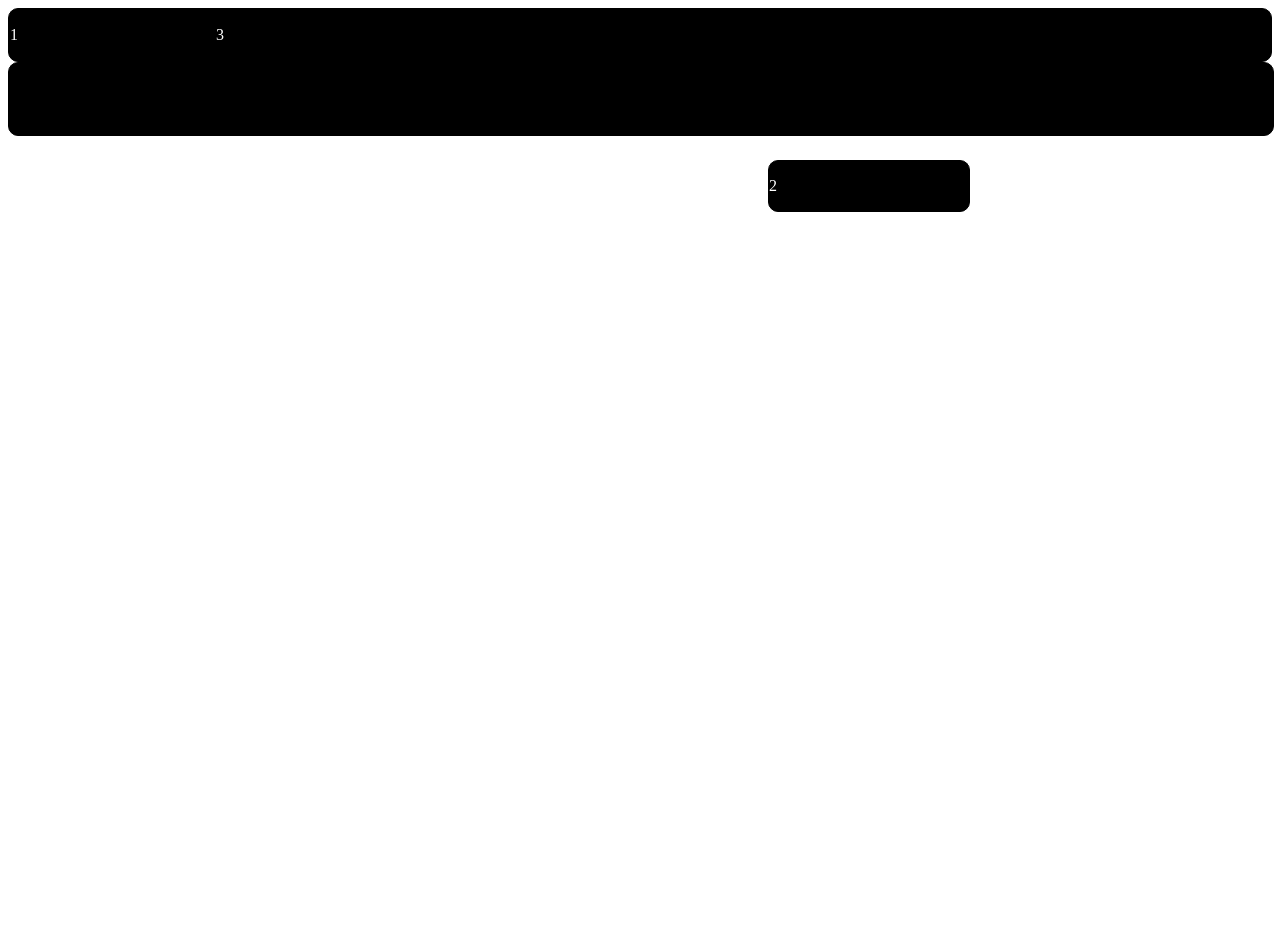
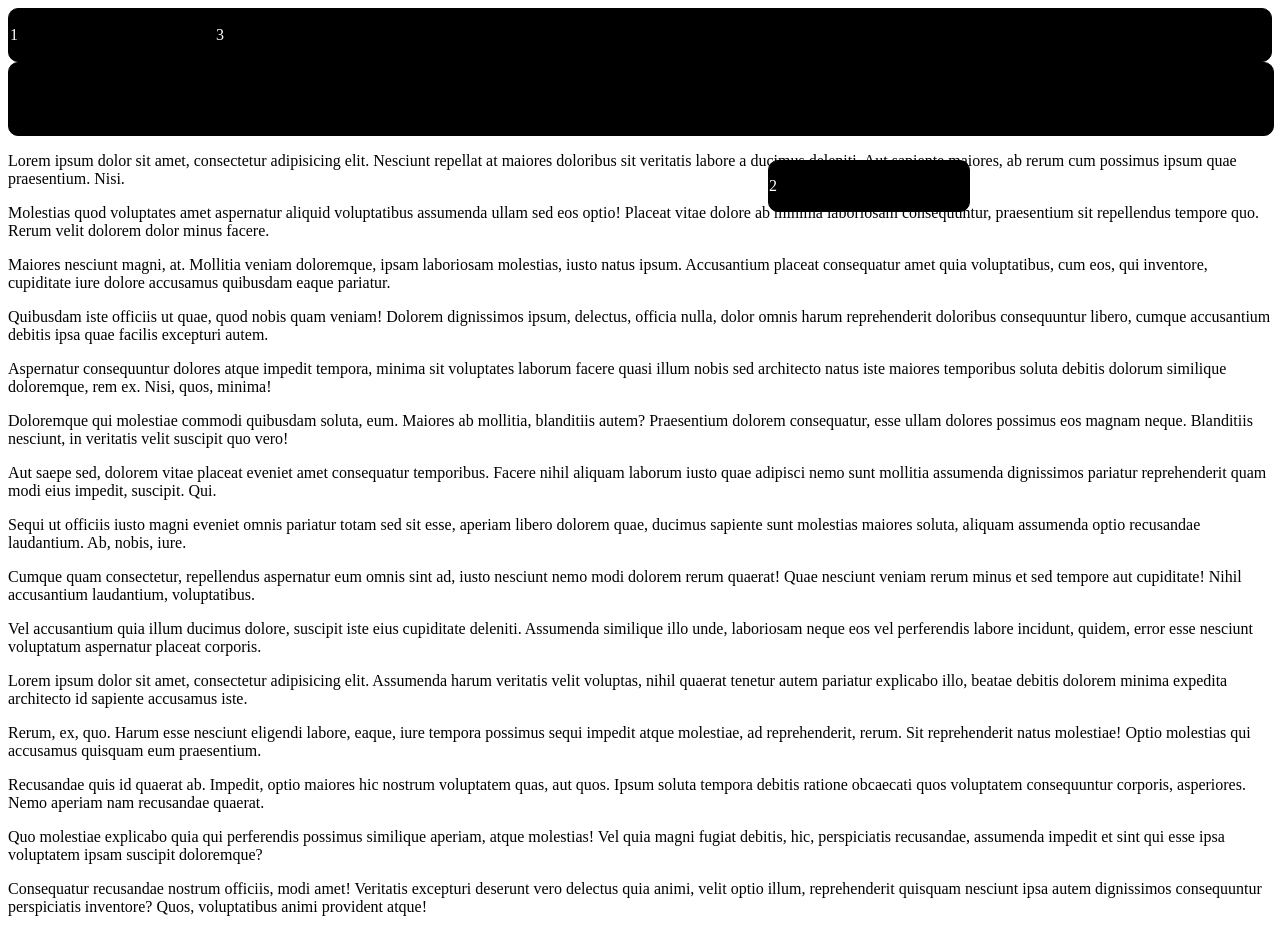
Before and after one commit to jcolivares/posicionamiento, a plain HTML site: page index.html in a window 1280 px wide. Before the commit the page ends 800 px from the top, so only its background shows below. Drawn offline with Linux system fonts and the light colour scheme.

Commit message:
Agregando ejemplo de flotacion

```diff
--- a/css/posicionamiento.css
+++ b/css/posicionamiento.css
@@ -17,8 +17,12 @@ div {
 }
 
 #caja2 {
-    position: absolute;
+    position: fixed;
     top: 20%;
     left: 60%;
     z-index: 1;
 }
+
+#caja2 {
+    float: left;
+}
--- a/index.html
+++ b/index.html
@@ -26,5 +26,22 @@
     <br>
     <br>
     </div>
+
+    <!-- (p>lorem)*10 -->
+    <p>Lorem ipsum dolor sit amet, consectetur adipisicing elit. Nesciunt repellat at maiores doloribus sit veritatis labore a ducimus deleniti. Aut sapiente maiores, ab rerum cum possimus ipsum quae praesentium. Nisi.</p>
+    <p>Molestias quod voluptates amet aspernatur aliquid voluptatibus assumenda ullam sed eos optio! Placeat vitae dolore ab minima laboriosam consequuntur, praesentium sit repellendus tempore quo. Rerum velit dolorem dolor minus facere.</p>
+    <p>Maiores nesciunt magni, at. Mollitia veniam doloremque, ipsam laboriosam molestias, iusto natus ipsum. Accusantium placeat consequatur amet quia voluptatibus, cum eos, qui inventore, cupiditate iure dolore accusamus quibusdam eaque pariatur.</p>
+    <p>Quibusdam iste officiis ut quae, quod nobis quam veniam! Dolorem dignissimos ipsum, delectus, officia nulla, dolor omnis harum reprehenderit doloribus consequuntur libero, cumque accusantium debitis ipsa quae facilis excepturi autem.</p>
+    <p>Aspernatur consequuntur dolores atque impedit tempora, minima sit voluptates laborum facere quasi illum nobis sed architecto natus iste maiores temporibus soluta debitis dolorum similique doloremque, rem ex. Nisi, quos, minima!</p>
+    <p>Doloremque qui molestiae commodi quibusdam soluta, eum. Maiores ab mollitia, blanditiis autem? Praesentium dolorem consequatur, esse ullam dolores possimus eos magnam neque. Blanditiis nesciunt, in veritatis velit suscipit quo vero!</p>
+    <p>Aut saepe sed, dolorem vitae placeat eveniet amet consequatur temporibus. Facere nihil aliquam laborum iusto quae adipisci nemo sunt mollitia assumenda dignissimos pariatur reprehenderit quam modi eius impedit, suscipit. Qui.</p>
+    <p>Sequi ut officiis iusto magni eveniet omnis pariatur totam sed sit esse, aperiam libero dolorem quae, ducimus sapiente sunt molestias maiores soluta, aliquam assumenda optio recusandae laudantium. Ab, nobis, iure.</p>
+    <p>Cumque quam consectetur, repellendus aspernatur eum omnis sint ad, iusto nesciunt nemo modi dolorem rerum quaerat! Quae nesciunt veniam rerum minus et sed tempore aut cupiditate! Nihil accusantium laudantium, voluptatibus.</p>
+    <p>Vel accusantium quia illum ducimus dolore, suscipit iste eius cupiditate deleniti. Assumenda similique illo unde, laboriosam neque eos vel perferendis labore incidunt, quidem, error esse nesciunt voluptatum aspernatur placeat corporis.</p>
+    <p>Lorem ipsum dolor sit amet, consectetur adipisicing elit. Assumenda harum veritatis velit voluptas, nihil quaerat tenetur autem pariatur explicabo illo, beatae debitis dolorem minima expedita architecto id sapiente accusamus iste.</p>
+    <p>Rerum, ex, quo. Harum esse nesciunt eligendi labore, eaque, iure tempora possimus sequi impedit atque molestiae, ad reprehenderit, rerum. Sit reprehenderit natus molestiae! Optio molestias qui accusamus quisquam eum praesentium.</p>
+    <p>Recusandae quis id quaerat ab. Impedit, optio maiores hic nostrum voluptatem quas, aut quos. Ipsum soluta tempora debitis ratione obcaecati quos voluptatem consequuntur corporis, asperiores. Nemo aperiam nam recusandae quaerat.</p>
+    <p>Quo molestiae explicabo quia qui perferendis possimus similique aperiam, atque molestias! Vel quia magni fugiat debitis, hic, perspiciatis recusandae, assumenda impedit et sint qui esse ipsa voluptatem ipsam suscipit doloremque?</p>
+    <p>Consequatur recusandae nostrum officiis, modi amet! Veritatis excepturi deserunt vero delectus quia animi, velit optio illum, reprehenderit quisquam nesciunt ipsa autem dignissimos consequuntur perspiciatis inventore? Quos, voluptatibus animi provident atque!</p>
 </body>
 </html>
```
Also changed, not shown: css/flotaciones.css (added, +14 -0 lines), flotaciones.html (added, +14 -0 lines).
